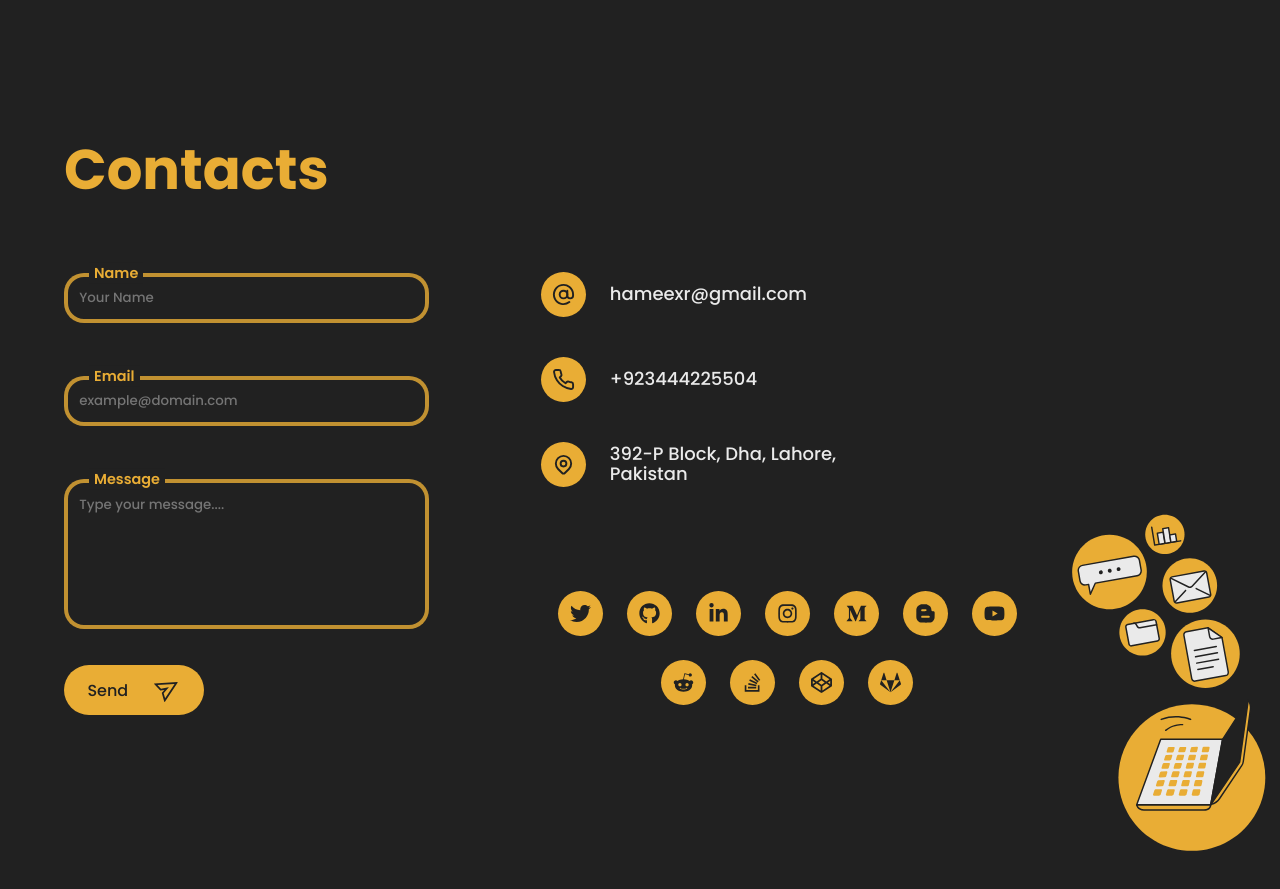
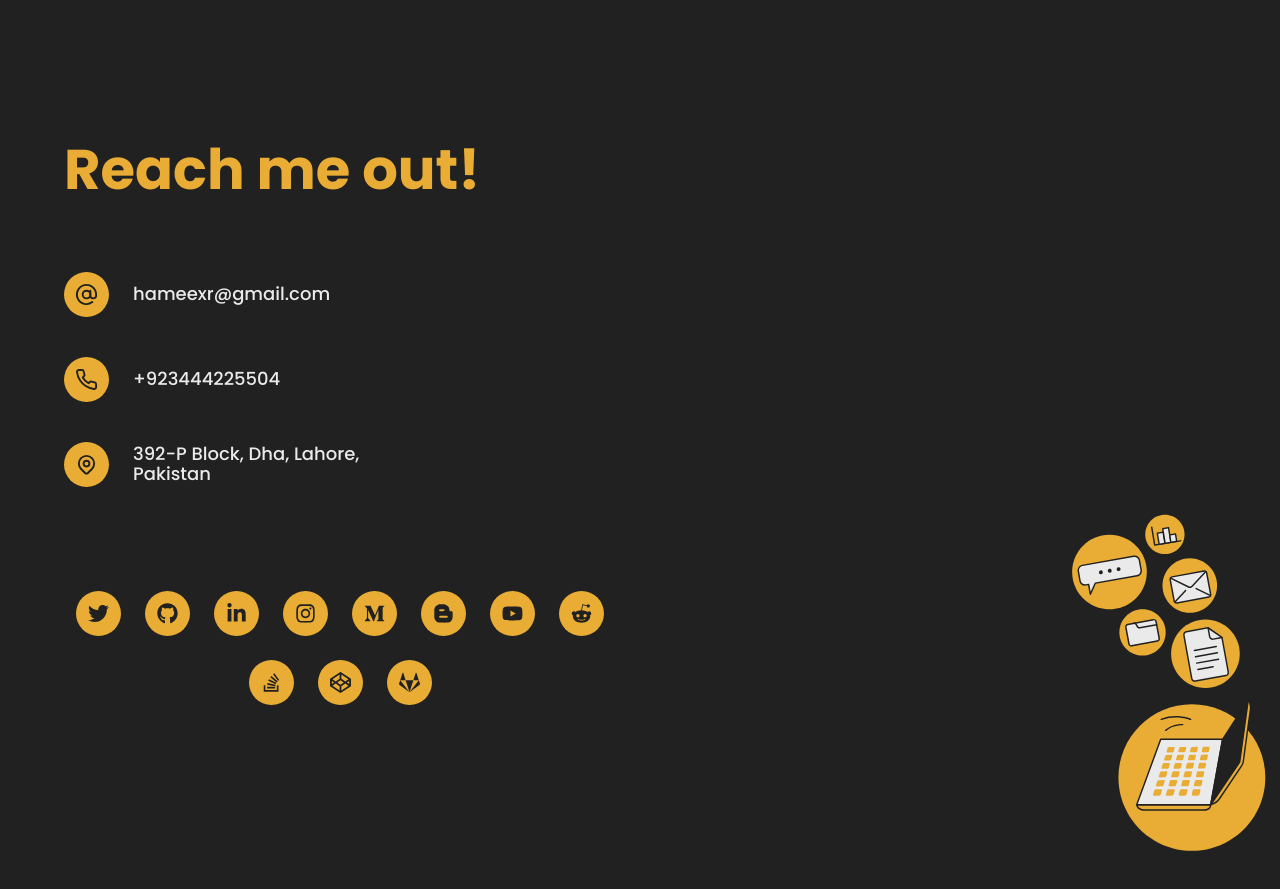
Before and after one commit to Hameezr/Hameez-Portfolio, a React (Create React App) app: page / in a window 1280 px wide. Shown: the part 6320-7209 px from the top of the page. Built offline with nearby package versions, Linux system fonts and the light colour scheme; a web font is replaced by a local one.

Commit message:
contact section updated

```diff
--- a/src/App.js
+++ b/src/App.js
@@ -8,8 +8,6 @@ import ScrollToTop from './utils/ScrollToTop'
 import './App.css'
 
 function App() {
-
-  // console.log = console.warn = console.error = () => {};
 
   return (
     <div className="app">
--- a/src/components/Contacts/Contacts.css
+++ b/src/components/Contacts/Contacts.css
@@ -132,7 +132,6 @@
     justify-content: space-evenly;
     flex: 0.6;
     box-sizing: border-box;
-    padding-left: 7rem;
     margin-top: 1.2rem;
 }
 
@@ -196,7 +195,7 @@
         margin: 0 0 1.2rem 0;
     }
     .contacts-details {
-        padding-left: 4rem;
+        padding-left: 0rem;
     }
     .personal-details p {
         margin-left: 1rem;
--- a/src/components/Contacts/Contacts.js
+++ b/src/components/Contacts/Contacts.js
@@ -148,7 +148,7 @@ function Contacts() {
         fetch("/", {
           method: "POST",
           headers: { "Content-Type": "application/x-www-form-urlencoded" },
-          body: encode({ "form-name": "contact", ...responseData }),
+          body: encode({ "form-name": e.target.getAttribute("name"), ...responseData }),
         })
           .then(() => setSuccess(true))
           .catch((error) => alert(error));
@@ -179,9 +179,9 @@ function Contacts() {
       style={{ backgroundColor: theme.secondary }}
     >
       <div className="contacts--container">
-        <h1 style={{ color: theme.primary }}>Contacts</h1>
+        <h1 style={{ color: theme.primary }}>Reach me out!</h1>
         <div className="contacts-body">
-          <div className="contacts-form">
+          {/* <div className="contacts-form">
             <form
               name="contact"
               netlify="true"
@@ -285,7 +285,7 @@ function Contacts() {
                 message={errMsg}
               />
             </Snackbar>
-          </div>
+          </div> */}
 
           <div className="contacts-details">
             <a
```
